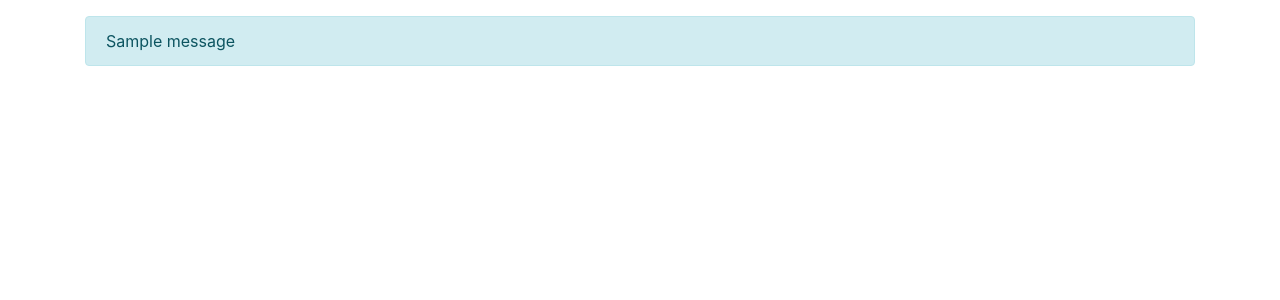
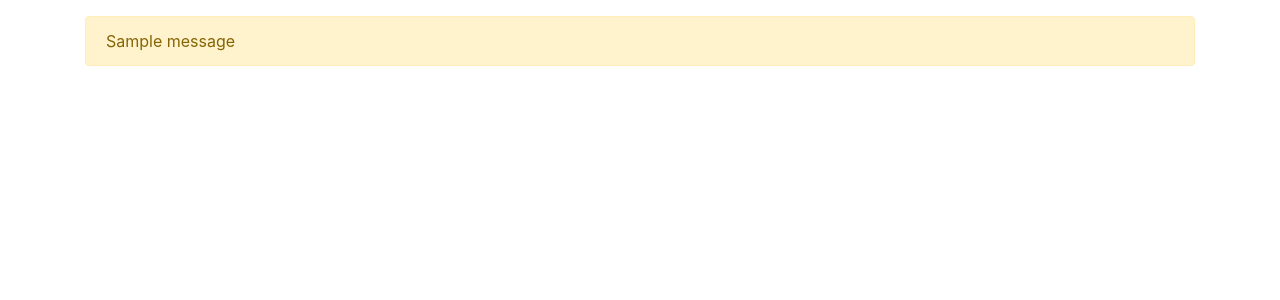
Before and after one commit to sleleko/simpleSite, a Flask app: page / in a window 1280 px wide. Shown: the part 56-356 px from the top of the page. Run offline with Flask 2, Linux system fonts and the light colour scheme; a user stored in the database is signed in; tables that the repository leaves empty hold one stand-in row (values such as "Sample post"); one stand-in notice (Sample message) is shown; some libraries are stand-ins or nearby versions.

Commit message:
changed type of system alert, restored link in need reg block

```diff
--- a/app/templates/index.html
+++ b/app/templates/index.html
@@ -63,7 +63,7 @@
                     {% with messages = get_flashed_messages() %}
                     {% if messages %}
                     {% for message in messages %}
-                        <div class="alert alert-info mt-3" role="alert">{{ message }}</div>
+                        <div class="alert alert-warning mt-3" role="alert">{{ message }}</div>
                     {% endfor %}
                     {% endif %}
                     {% endwith %}
--- a/app/templates/login.html
+++ b/app/templates/login.html
@@ -7,6 +7,8 @@
     <div class="col-md-4">
         <h1 class="mt-3">Войти</h1>
         {{ wtf.quick_form(form) }}
+
+        <div class="alert alert-info mt-3" role="alert">Новый пользователь? <a href="{{ url_for('reg') }}">Пройдите регистрацию!</a></div>
     </div>
 
 {% endblock %}
```
